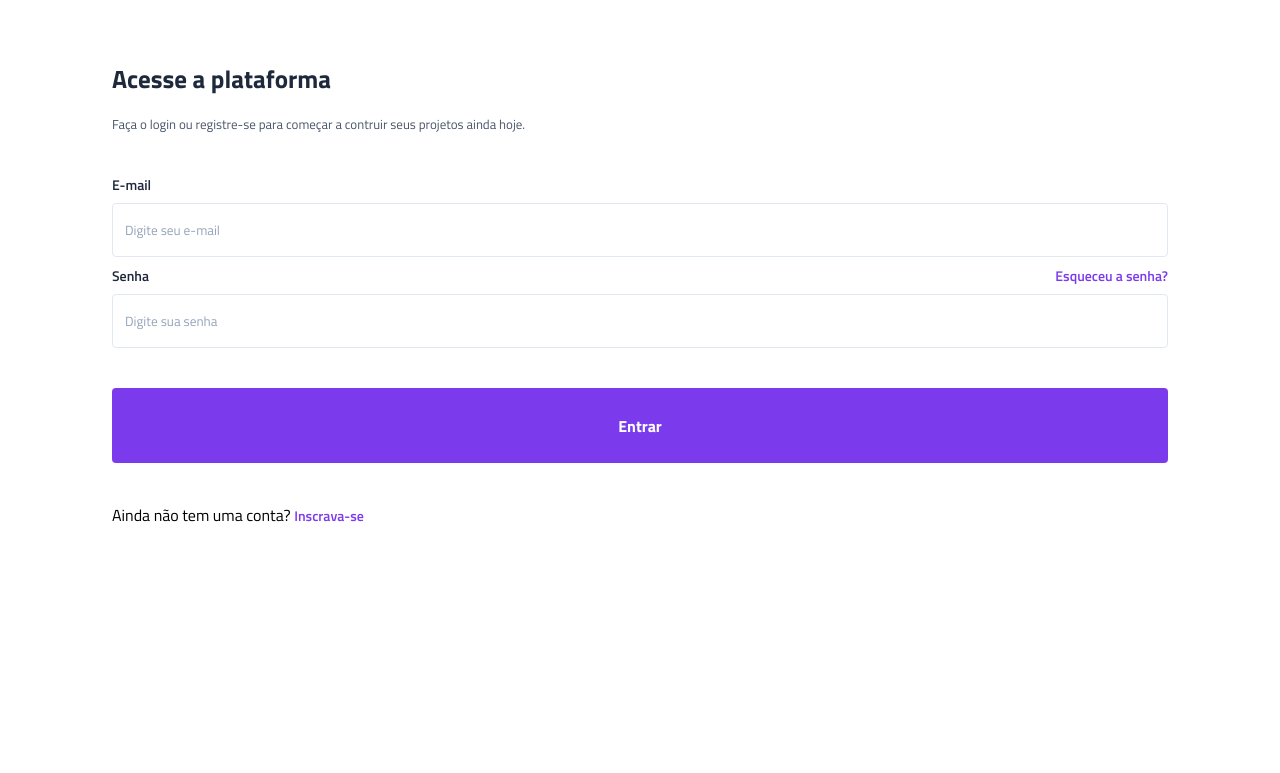
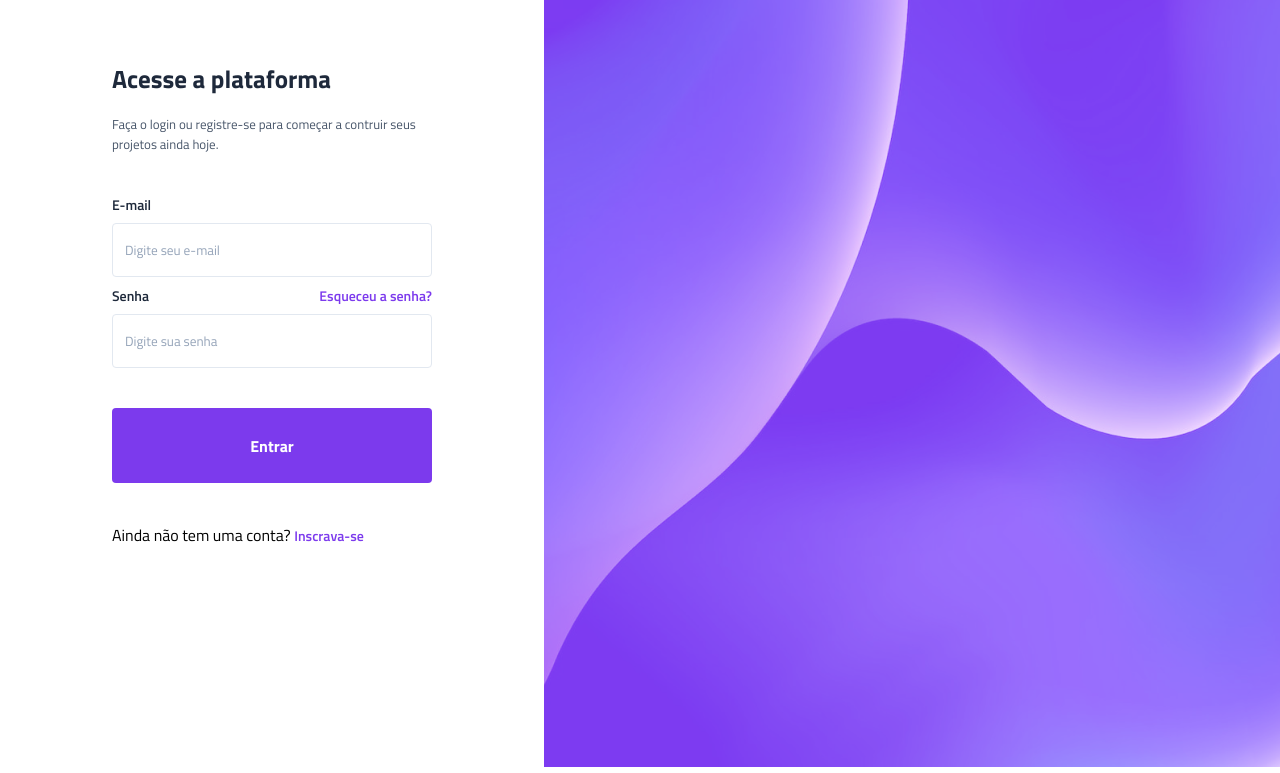
Before and after one commit to juliamirante08/projeto-vertigo, a plain HTML site: page index.html in a window 1280 px wide. Shown: the part 133-906 px from the top of the page. Before the commit the page ends 800 px from the top, so only its background shows below. Drawn offline with Linux system fonts and the light colour scheme.

Commit message:
inserção do background dasktop

```diff
--- a/index.html
+++ b/index.html
@@ -50,6 +50,9 @@
             </section>
         </main>
     </div>
+    <div class="bg-dasktop">
+        <img src="./imagens/bg-dasktop.png" alt="backgound dasktop">
+    </div>
 </body>
 
 </html>
--- a/stlye.css
+++ b/stlye.css
@@ -112,8 +112,14 @@ main {
     font-weight: 700;
     font-size: 1rem;
 }
+.bg-dasktop {
+    display: none;
+}
 
 @media(min-width: 1000px) {
+    body {
+        display: flex;
+    }
     header {
         background: none;
         justify-content: flex-start;
@@ -127,4 +133,13 @@ main {
     main {
         padding-inline: 7rem;
     }
+
+    .conteudo {
+        width: 100%;
+    }
+
+    .bg-dasktop {
+        display: block;
+        width: 100%;
+    }
 }
```
